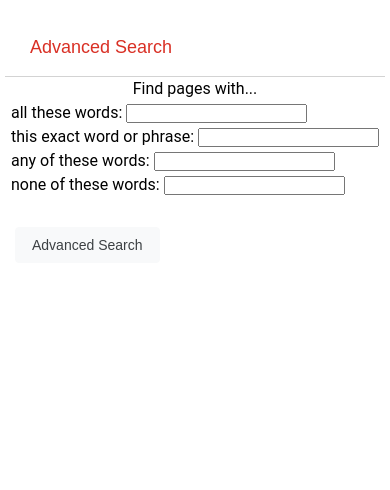
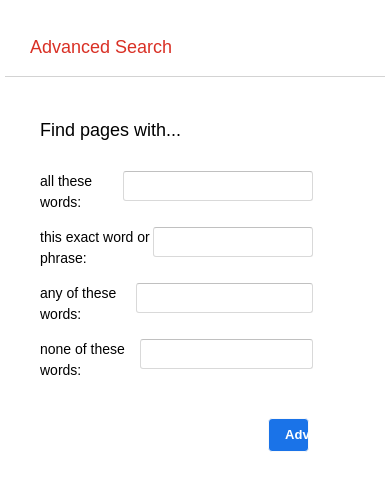
Before and after one commit to alexndra1272/cs50w-proj0, a plain HTML site: page src/pages/advanced.html in a window 390 px wide. Shown: the part 64-554 px from the top of the page. Drawn offline with nearby package versions, Linux system fonts and the light colour scheme.

Commit message:
Style: Estilo de busqueda avanzada - Falta responsive

```diff
--- a/src/assets/sass/style.scss
+++ b/src/assets/sass/style.scss
@@ -1,3 +1,6 @@
+// Variables
+$botonColor: #1a73e8;
+
 // Flexbox
 %flex {
     display: flex;
@@ -111,7 +114,7 @@ input[type="submit"]:hover {
 }
 
 .access{
-    background: #1a73e8;
+    background: $botonColor;
     font-weight: 400;
     border: 1px solid transparent;
     color: #fff !important;
@@ -172,3 +175,56 @@ h2
     font-size: 18px;
     font-weight: 400;
 }
+.advForm
+{
+    display: flex;
+    flex-direction: column;
+    width: 100%;
+    font-size: 14px;
+    font-family: Arial, Helvetica, sans-serif;
+    font-weight: 400;
+
+
+    p
+    {
+        font-size: 18px;
+        margin: 40px 0 20px 40px;
+    }
+
+    .inpAdv
+    {
+        display: flex;
+        justify-content: space-between;
+        width: 70%;
+        margin: 7px 40px;
+        & > input
+        {
+            width: 80%;
+            border-radius: 3px;
+            border: 1px solid #d9d9d9;
+            border-top: 1px solid #c0c0c0;
+            font-size: 13px;
+            height: 30px;
+            padding: 1px 8px;
+        }
+    }
+    .buttonCont
+    {
+        display: flex;
+        justify-content: flex-end;
+        width: 70%;
+        margin: 0 40px;
+        & > input
+        {
+            width: 15%;
+            height: 34px;
+            border-radius: 4px;
+            font-size: 13px;
+            font-weight: 700;
+            color: #fff;
+            background-color: $botonColor;
+            cursor: pointer;
+        }
+    }
+
+}
--- a/src/pages/advanced.html
+++ b/src/pages/advanced.html
@@ -32,20 +32,26 @@
             Advanced Search
         </h2>
         <main class="container">
+            <form action="https://google.com/search" method="get" class="advForm">
                 <p>Find pages with...</p>
-            <form action="https://google.com/search" method="get">
+                <div class="inpAdv">
                     <label for="all">all these words:</label>
                     <input type="text" name="as_q" id="all">
-                <br>
+                </div>
+                <div class="inpAdv">
                     <label for="exact">this exact word or phrase:</label>
                     <input type="text" name="as_epq" id="exact">
-                <br>
+                </div>
+                <div class="inpAdv">
                     <label for="any">any of these words:</label>
                     <input type="text" name="as_oq" id="any">
-                <br>
+                </div>
+                <div class="inpAdv">
                     <label for="none">none of these words:</label>
                     <input type="text" name="as_eq" id="none">
-                <div>
+                </div>
+
+                <div class="buttonCont">
                     <input type="submit" value="Advanced Search">
                 </div>
             </form>
```
Also changed, not shown: src/assets/css/style.css, 1 other file. Lines whose indentation alone changed are shown as unchanged.
